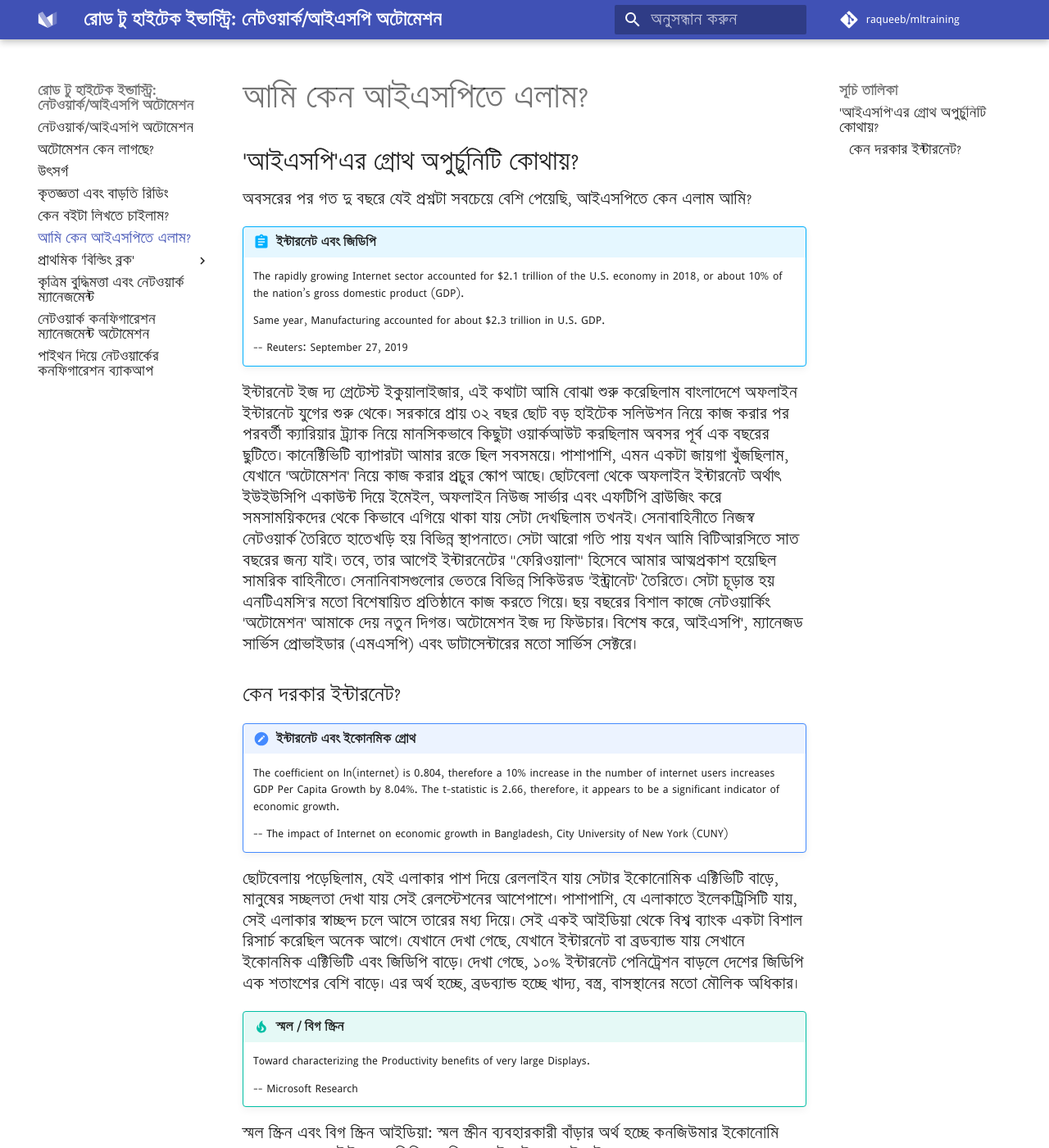
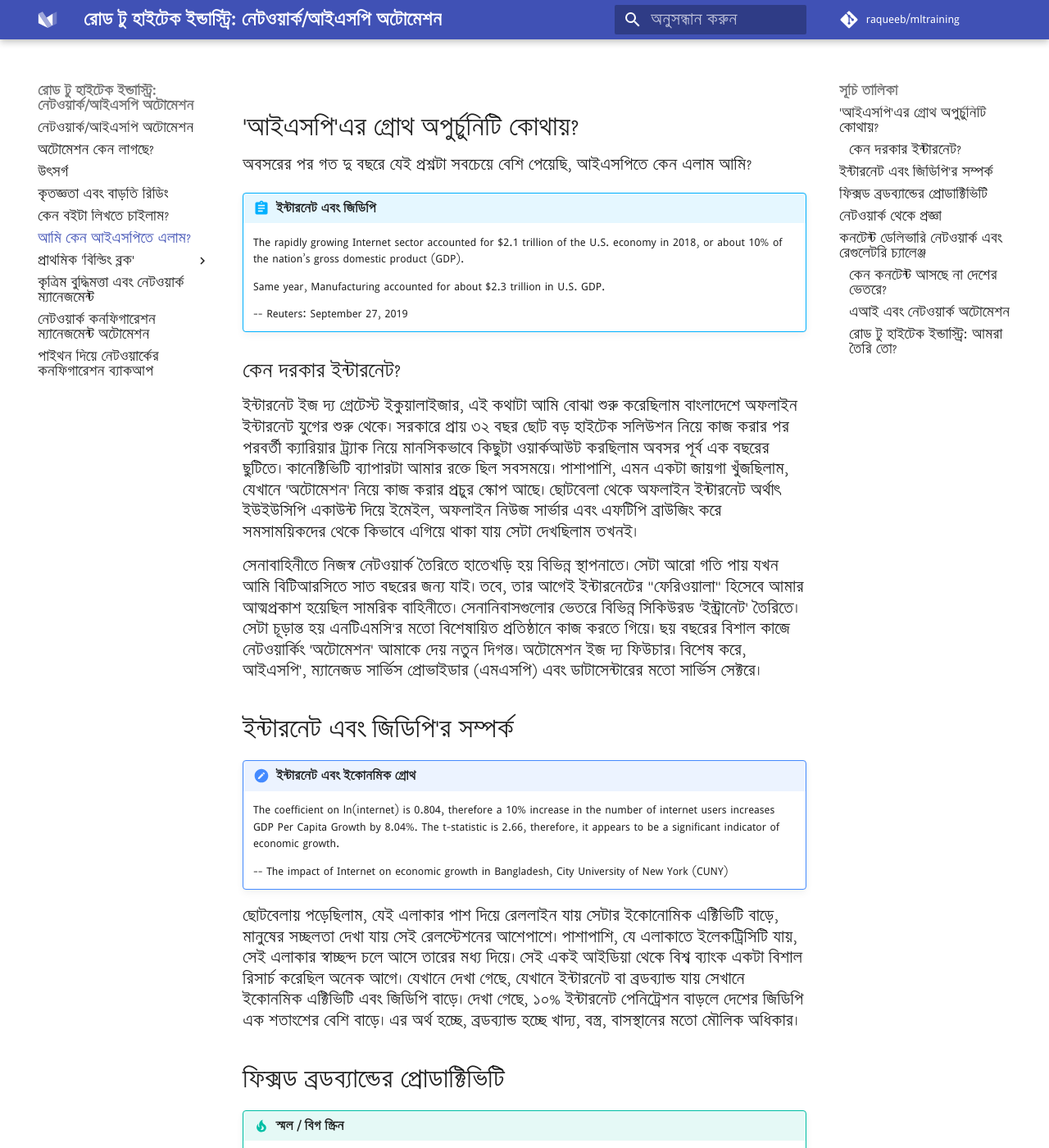
Before and after one commit to aiwithr/automation, an MkDocs documentation site: the page built from docs/whyisp.md, in a window 1280 px wide and 1400 px high. Shown: the whole window at 82% size. Built offline with MkDocs 1.6.1 and Material for MkDocs 9.7.7, drawn with Linux system fonts in a browser that asks for light colours; some web fonts are replaced; comment, search, counter and statistics services are not loaded; some of the changed text lies outside the part shown.

Commit message:
Github Actions commit from VScode

```diff
--- a/docs/whyisp.md
+++ b/docs/whyisp.md
@@ -9,9 +9,13 @@
 
     -- Reuters: September 27, 2019
 
-ইন্টারনেট ইজ দ্য গ্রেটেস্ট ইকুয়ালাইজার, এই কথাটা আমি বোঝা শুরু করেছিলাম বাংলাদেশে অফলাইন ইন্টারনেট যুগের শুরু থেকে। সরকারে প্রায় ৩২ বছর ছোট বড় হাইটেক সলিউশন নিয়ে কাজ করার পর পরবর্তী ক্যারিয়ার ট্র্যাক নিয়ে মানসিকভাবে কিছুটা ওয়ার্কআউট করছিলাম অবসর পূর্ব এক বছরের ছুটিতে। কানেক্টিভিটি ব্যাপারটা আমার রক্তে ছিল সবসময়ে। পাশাপাশি, এমন একটা জায়গা খুঁজছিলাম, যেখানে 'অটোমেশন' নিয়ে কাজ করার প্রচুর স্কোপ আছে। ছোটবেলা থেকে অফলাইন ইন্টারনেট অর্থাৎ ইউইউসিপি একাউন্ট দিয়ে ইমেইল, অফলাইন নিউজ সার্ভার এবং এফটিপি ব্রাউজিং করে সমসাময়িকদের থেকে কিভাবে এগিয়ে থাকা যায় সেটা দেখছিলাম তখনই। সেনাবাহিনীতে নিজস্ব নেটওয়ার্ক তৈরিতে হাতেখড়ি হয় বিভিন্ন স্থাপনাতে। সেটা আরো গতি পায় যখন আমি বিটিআরসিতে সাত বছরের জন্য যাই। তবে, তার আগেই ইন্টারনেটের "ফেরিওয়ালা" হিসেবে আমার আত্মপ্রকাশ হয়েছিল সামরিক বাহিনীতে। সেনানিবাসগুলোর ভেতরে বিভিন্ন সিকিউরড 'ইন্ট্রানেট' তৈরিতে। সেটা চূড়ান্ত হয় এনটিএমসি'র মতো বিশেষায়িত প্রতিষ্ঠানে কাজ করতে গিয়ে। ছয় বছরের বিশাল কাজে নেটওয়ার্কিং 'অটোমেশন' আমাকে দেয় নতুন দিগন্ত। অটোমেশন ইজ দ্য ফিউচার। বিশেষ করে, আইএসপি', ম্যানেজড সার্ভিস প্রোভাইডার (এমএসপি) এবং ডাটাসেন্টারের মতো সার্ভিস সেক্টরে।
+### কেন দরকার ইন্টারনেট?
 
-### কেন দরকার ইন্টারনেট?
+ইন্টারনেট ইজ দ্য গ্রেটেস্ট ইকুয়ালাইজার, এই কথাটা আমি বোঝা শুরু করেছিলাম বাংলাদেশে অফলাইন ইন্টারনেট যুগের শুরু থেকে। সরকারে প্রায় ৩২ বছর ছোট বড় হাইটেক সলিউশন নিয়ে কাজ করার পর পরবর্তী ক্যারিয়ার ট্র্যাক নিয়ে মানসিকভাবে কিছুটা ওয়ার্কআউট করছিলাম অবসর পূর্ব এক বছরের ছুটিতে। কানেক্টিভিটি ব্যাপারটা আমার রক্তে ছিল সবসময়ে। পাশাপাশি, এমন একটা জায়গা খুঁজছিলাম, যেখানে 'অটোমেশন' নিয়ে কাজ করার প্রচুর স্কোপ আছে। ছোটবেলা থেকে অফলাইন ইন্টারনেট অর্থাৎ ইউইউসিপি একাউন্ট দিয়ে ইমেইল, অফলাইন নিউজ সার্ভার এবং এফটিপি ব্রাউজিং করে সমসাময়িকদের থেকে কিভাবে এগিয়ে থাকা যায় সেটা দেখছিলাম তখনই।
+
+সেনাবাহিনীতে নিজস্ব নেটওয়ার্ক তৈরিতে হাতেখড়ি হয় বিভিন্ন স্থাপনাতে। সেটা আরো গতি পায় যখন আমি বিটিআরসিতে সাত বছরের জন্য যাই। তবে, তার আগেই ইন্টারনেটের "ফেরিওয়ালা" হিসেবে আমার আত্মপ্রকাশ হয়েছিল সামরিক বাহিনীতে। সেনানিবাসগুলোর ভেতরে বিভিন্ন সিকিউরড 'ইন্ট্রানেট' তৈরিতে। সেটা চূড়ান্ত হয় এনটিএমসি'র মতো বিশেষায়িত প্রতিষ্ঠানে কাজ করতে গিয়ে। ছয় বছরের বিশাল কাজে নেটওয়ার্কিং 'অটোমেশন' আমাকে দেয় নতুন দিগন্ত। অটোমেশন ইজ দ্য ফিউচার। বিশেষ করে, আইএসপি', ম্যানেজড সার্ভিস প্রোভাইডার (এমএসপি) এবং ডাটাসেন্টারের মতো সার্ভিস সেক্টরে।
+
+## ইন্টারনেট এবং জিডিপি'র সম্পর্ক
 
 !!! summary "ইন্টারনেট এবং ইকোনমিক গ্রোথ"
     The coefficient on ln(internet) is 0.804, therefore a 10% increase in the number of internet users increases GDP Per Capita Growth by 8.04%. The t-statistic is 2.66, therefore, it appears to be a significant indicator of economic growth.
@@ -20,12 +24,16 @@
 
 ছোটবেলায় পড়েছিলাম, যেই এলাকার পাশ দিয়ে রেললাইন যায় সেটার ইকোনোমিক এক্টিভিটি বাড়ে, মানুষের সচ্ছলতা দেখা যায় সেই রেলস্টেশনের আশেপাশে। পাশাপাশি, যে এলাকাতে ইলেকট্রিসিটি যায়, সেই এলাকার স্বাচ্ছন্দ চলে আসে তারের মধ্য দিয়ে। সেই একই আইডিয়া থেকে বিশ্ব ব্যাংক একটা বিশাল রিসার্চ করেছিল অনেক আগে। যেখানে দেখা গেছে, যেখানে ইন্টারনেট বা ব্রডব্যান্ড যায় সেখানে ইকোনমিক এক্টিভিটি এবং জিডিপি বাড়ে। দেখা গেছে, ১০% ইন্টারনেট পেনিট্রেশন বাড়লে দেশের জিডিপি এক শতাংশের বেশি বাড়ে। এর অর্থ হচ্ছে, ব্রডব্যান্ড হচ্ছে খাদ্য, বস্ত্র, বাসস্থানের মতো মৌলিক অধিকার।
 
+## ফিক্সড ব্রডব্যান্ডের প্রোডাক্টিভিটি
+
 !!! tip "স্মল / বিগ স্ক্রিন"
     Toward characterizing the Productivity benefits of very large Displays.
 
     -- Microsoft Research
 
 স্মল স্ক্রিন এবং বিগ স্ক্রিন আইডিয়া: স্মল স্ক্রীন ব্যবহারকারী বাঁড়ার অর্থ হচ্ছে কনজিউমার ইকোনোমি বাড়ছে, যারা কনটেন্ট যেমন ভিডিও অডিও, ছোটখাটো অনলাইন ট্রানজেকশন করছেন, তবে সেখানে ইকোনমিক এক্টিভিটি যতটুকু হচ্ছে তার থেকে বেশি ইকনোমিক এক্টিভিটি আসছে বিগ স্ক্রিন থেকে। ছোট স্ক্রিন অর্থ হচ্ছে মোবাইলের মাধ্যমে যতটুকু ইকোনোমিক এক্টিভিটি করা যায়, সেখানে বিগ স্ক্রিন অনেক বেশি ইকোনমিক এক্টিভিটি আনে সেই ব্যবহারকারীর পক্ষ হয়ে। বিগ স্ক্রিন অর্থ হচ্ছে প্রোডাক্টিভ ইকোনোমি, আমি কোন প্রডাক্টিভ কিছু তৈরি করছি, সেটাকে আপলোড করছি, সেটাকে বিক্রি করছি। যেখানে প্রোডাকশন এবং আয় করা যায়। সেটা ফ্রিল্যান্সিং থেকে শুরু করে বড় বড় মিলিয়ন ডলারের প্রজেক্ট নামাতে প্রয়োজন বিগ স্ক্রিন, অর্থাৎ ল্যাপটপ পিসি যার সাথে সরাসরি সংযোগ হচ্ছে ব্রডব্যান্ড।
+
+## নেটওয়ার্ক থেকে প্রজ্ঞা
 
 !!! abstract "নেটওয়ার্ক ভিজিবিলিটি"
     With enhanced visibility into your network’s applications, hosts, conversations and QoS information, you can proactively manage your network to reduce outages, solve problems faster and ensure efficient and cost-effective operations. Network Flow Analysis can help you align resources to support business results, gain credibility and support with data-driven decisions.
@@ -36,12 +44,20 @@
 
 আইএসপি ইন্ডাস্ট্রিতে অনেক সমস্যা থাকলেও এখানে গ্রোথ অপুর্চুনিটি অসাধারণ! আমাদের ফিক্সড ব্রডব্যান্ড কানেকশন এখনো ডাবল ডিজিট ধরতে পারেনি। আর সেকারণে, এই সেক্টরে গ্রোথ অপুর্চুনিটি অন্য লেভেলে যাবে। গ্লোবালাইজেশনের যুগে গ্লোবাল আইএসপিরাও আগ্রহ দেখাচ্ছে বাংলাদেশের দিকে। বিশাল মার্কেট, স্টিল আন-ট্যাপড!
 
+# কনটেন্ট ডেলিভারি নেটওয়ার্ক এবং রেগুলেটরি চ্যালেঞ্জ
+
 !!! toc "কনটেন্ট ডেলিভারি নেটওয়ার্ক কোথায়?"
     The global Content Delivery Network (CDN) Market is expected to grow from USD 17.70 billion in 2021 to USD 81.86 billion by 2030, at a CAGR of 18.55% during the forecast period 2022-2030.
 
     -- Content Delivery Network (CDN) Market 2023 Competitive and Statistical Analysis, and Current Market Trends to 2032
 
 বাংলাদেশের ইন্টারনেটের স্পিড নিয়ে একটা বিতর্ক আছে, রেগুলেটর এবং ইন্ডাস্ট্রির মধ্যে সেটার আসল স্ট্যাটাস নিয়ে সমস্যা আছে, এদিকে 'দ্য স্টেট অফ ব্রডব্যান্ড' রিপোর্ট আলাদা কথা বলে। এর অর্থ হচ্ছে আমাদের ইন্টারনেটের ভেতরে এখনো অনেক বড় বড় "বটলনেক" আছে, (কনটেন্ট ম্যানেজমেন্ট সহ) যেটা নিয়ে গ্লোবাল সার্ভিস প্রোভাইডার সহ (গুগল, ফেইসবুক, নেটফ্লিক্স, ক্লাউডফেয়ার ইত্যাদি) সরকার, রেগুলেটর, ইন্ডাস্ট্রিসহ কাজ করতে চাই। শুধুমাত্র রেগুলেটরকে দোষ দিলে হবে না, এখানে ইন্ডাস্ট্রিকেও একসাথে কাজ করতে হবে যাতে ইন্টারনেটের সেবা কিভাবে নিরবিচ্ছিন্নভাবে দেওয়া যায়। কারণ, সরকারও চান, একদম গ্রাহকের দ্বারপ্রান্তে পৌঁছাতে। ব্রডব্যান্ড নিয়ে। একটা ইন্টারনেটের কানেকশন শুরু থেকে শেষ পর্যন্ত চার/পাঁচজন সেবাপ্রদানকারী প্রতিষ্ঠান ঘুরে আসে, তাহলে ইন্টারনেটের বিভিন্ন প্রটোকল অনুযায়ী 'কোয়ালিটি অফ সার্ভিস প্যারামিটার' কার সাথে কোথায় কোন  "থ্রেশহোল্ড" ভ্যালুতে থাকবে সেটা বের করা সবার দায়িত্ব। এটা ঠিকমতো না হওয়া পর্যন্ত গ্রাহক ভোগান্তিতে থাকবেন। এই জায়গায় ইন্ডাস্ট্রিতে বসে রেগুলেটরের সাথে কাজ করতে চাই আমি।
+
+## কেন কনটেন্ট আসছে না দেশের ভেতরে?
+
+ইন্টারমিডিয়ারি লায়াবিলিটি, (এটা নিয়ী লিখবো সামনে)
+
+## এআই এবং নেটওয়ার্ক অটোমেশন
 
 !!! abstract "এআই এবং নেটওয়ার্ক ডাউনটাইম"
     Imagine knowing that at least once a day, your network connection will go down. On the flip side, 92% of respondents to the __ study said their productivity would increase by an average of 39% if they had uninterrupted network connectivity.
@@ -50,6 +66,10 @@
 
     -- Got Network Downtime? Here’s How to Proactively Reduce It, NetworkWorld, IDG Communications, Inc.
 
-কৃত্রিম বুদ্ধিমত্তা এবং মেশিন লার্নিং অনেক আগেই ঢুকে গেছে নেটওয়ার্কিং এর মধ্যে। সেটা নিয়ে অসাধারণ কাজ করার ফিল্ড তৈরি হচ্ছে সাইবার সিকিউরিটি এবং নেটওয়ার্ক প্রভিশনিং এর জন্য। এর মধ্যে যোগ হচ্ছে নেটওয়ার্ক অটোমেশন, যার একটা বড় অংশ কাভার করা হবে এই বইটাতে। আমরা যদি এখন নেটওয়ার্ক অটোমেশনের রাস্তায় না হাঁটি, তাহলে ভবিষ্যতে বিশাল স্কেলে (স্কেলআপ সম্ভব নয়) সার্ভিস প্রদান করা অসম্ভব হয়ে দাঁড়াবে। বাংলাদেশে হাইটেক ইন্ডাস্ট্রি নিয়ে যদি কাজ করার সুযোগ থাকে, তাহলে আইএসপি/টেলকো এবং ডাটা সেন্টারে করার বিশাল সুযোগ দেখি এই মুহুর্তে। এখানে প্রচুর স্ক্রিপ্টিং কাজ ছোট ছোট স্টেপে শুরু হলেও বড় লেভেলের অটোমেশন নিয়ে কাজের স্কোপ তৈরি করতে আইএসপি ইন্ডাস্ট্রিতে আসতে চেয়েছি আমি। এই ইন্ডাস্ট্রির গ্রোথ হিসেব করলে ভবিষ্যতে হাইটেক ইন্ডাস্ট্রির জন্য স্কিলড মানুষ তৈরি করা সম্ভব এই সেক্টরে। হাইটেক সেক্টরে আমাদের মানুষ না তৈরি করলে আকাশচুম্বী বেতনে পার্শ্ববর্তী দেশগুলো থেকে মানুষের ফ্লো বাড়তেই থাকবে।
+কৃত্রিম বুদ্ধিমত্তা এবং মেশিন লার্নিং অনেক আগেই ঢুকে গেছে নেটওয়ার্কিং এর মধ্যে। সেটা নিয়ে অসাধারণ কাজ করার ফিল্ড তৈরি হচ্ছে সাইবার সিকিউরিটি এবং নেটওয়ার্ক প্রভিশনিং এর জন্য। এর মধ্যে যোগ হচ্ছে নেটওয়ার্ক অটোমেশন, যার একটা বড় অংশ কাভার করা হবে এই বইটাতে। আমরা যদি এখন নেটওয়ার্ক অটোমেশনের রাস্তায় না হাঁটি, তাহলে ভবিষ্যতে বিশাল স্কেলে (স্কেলআপ সম্ভব নয়) সার্ভিস প্রদান করা অসম্ভব হয়ে দাঁড়াবে। বাংলাদেশে হাইটেক ইন্ডাস্ট্রি নিয়ে যদি কাজ করার সুযোগ থাকে, তাহলে আইএসপি/টেলকো এবং ডাটা সেন্টারে করার বিশাল সুযোগ দেখি এই মুহুর্তে। এখানে প্রচুর স্ক্রিপ্টিং কাজ ছোট ছোট স্টেপে শুরু হলেও বড় লেভেলের অটোমেশন নিয়ে কাজের স্কোপ তৈরি করতে আইএসপি ইন্ডাস্ট্রিতে আসতে চেয়েছি আমি।
+
+## রোড টু হাইটেক ইন্ডাস্ট্রি: আমরা তৈরি তো?
+
+এই ইন্ডাস্ট্রির গ্রোথ হিসেব করলে ভবিষ্যতে হাইটেক ইন্ডাস্ট্রির জন্য স্কিলড মানুষ তৈরি করা সম্ভব এই সেক্টরে। হাইটেক সেক্টরে আমাদের মানুষ না তৈরি করলে আকাশচুম্বী বেতনে পার্শ্ববর্তী দেশগুলো থেকে মানুষের ফ্লো বাড়তেই থাকবে।
 
 মানুষ কি তৈরি সম্ভব? উত্তর দেবার আগে আমাদেরকে একটু পেছনে তাকাতে হবে, শিক্ষার কারিকুলাম নিয়ে। তবে, দেরী হলেও আমি আশাবাদী।
```
